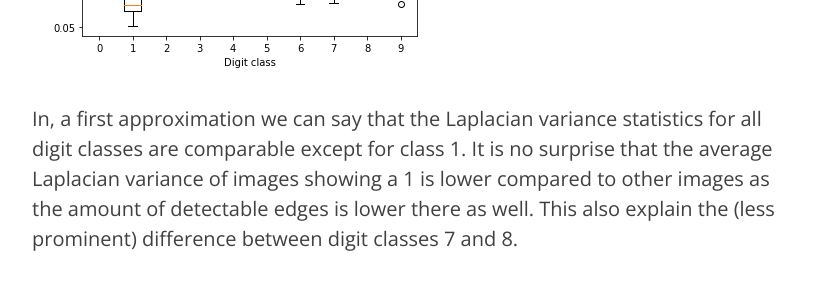
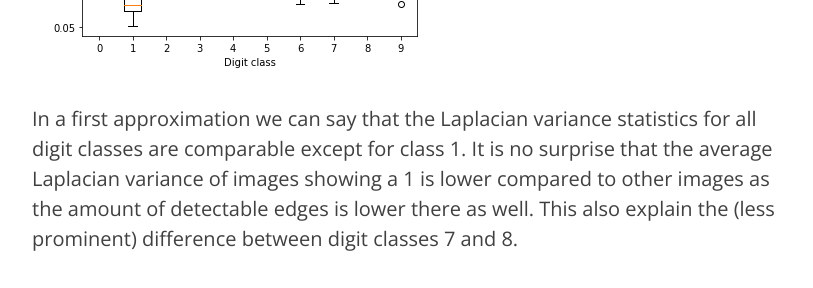
Before and after one commit to krasserm/krasserm.github.io, a Jekyll site: the page built from _posts/2018-07-27-dfc-vae.md, in a window 1280 px wide and 900 px high, scrolled down 9691 px. Shown: the part 155-443 px from the top of the window, without its empty margins (233-1046 px from the left). Built offline with Jekyll 4.4.1, drawn with Linux system fonts in a browser that asks for light colours; formulas are drawn with MathJax 3; comment, search, counter and statistics services are not loaded.

Commit message:
Fix typo

```diff
--- a/_posts/2018-07-27-dfc-vae.md
+++ b/_posts/2018-07-27-dfc-vae.md
@@ -292,7 +292,7 @@ plt.title('Laplacian variance statistics per digit class');
 ![png](/img/2018-07-27/output_26_0.png)
 
 
-In, a first approximation we can say that the Laplacian variance statistics for all digit classes are comparable except for class 1. It is no surprise that the average Laplacian variance of images showing a 1 is lower compared to other images as the amount of detectable edges is lower there as well. This also explain the (less prominent) difference between digit classes 7 and 8.
+In a first approximation we can say that the Laplacian variance statistics for all digit classes are comparable except for class 1. It is no surprise that the average Laplacian variance of images showing a 1 is lower compared to other images as the amount of detectable edges is lower there as well. This also explain the (less prominent) difference between digit classes 7 and 8.
 
 The following histogram shows the frequency of Laplacian variances for all images in the MNIST test set except for digit class 1. The frequencies for the original images as well as for the images reconstructed by the plain VAE and the DFC VAE are shown in different colors.
 
```
